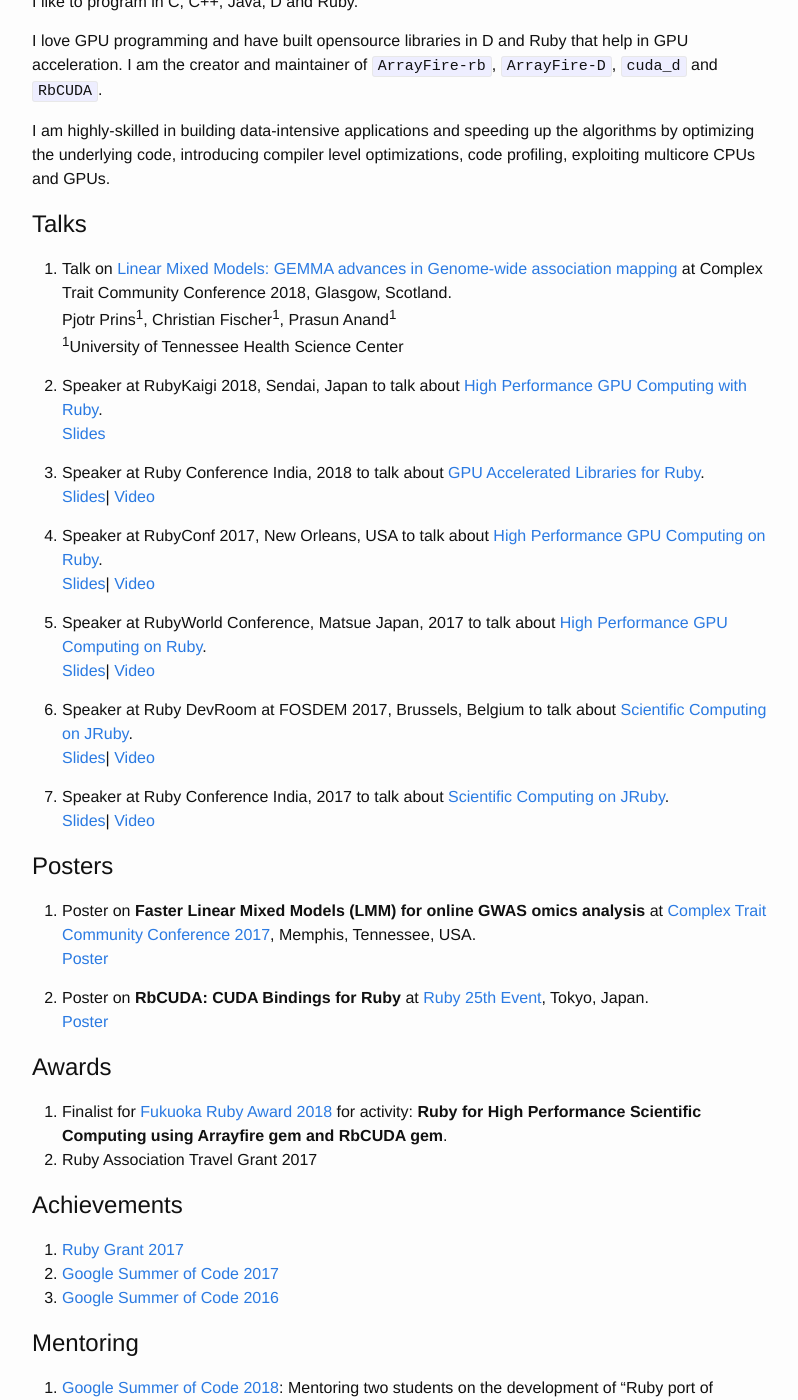
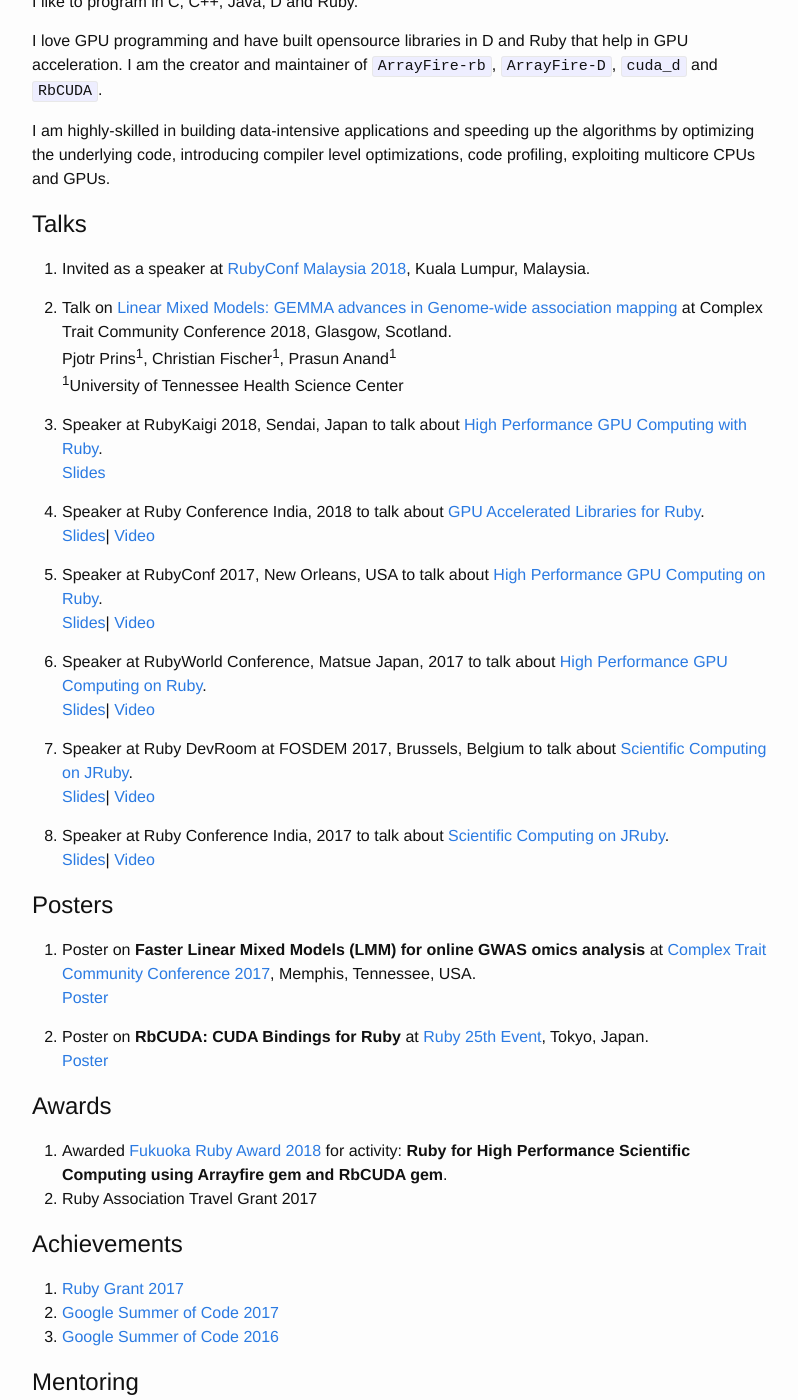
Before and after one commit to prasunanand/prasunanand.github.io, a Jekyll site: the page built from about.md, in a window 1280 px wide and 1400 px high, scrolled down 902 px. Shown: the whole window, without its empty margins (238-1036 px from the left). Built offline with Jekyll 4.4.1, drawn with Linux system fonts in a browser that asks for light colours.

Commit message:
RubyConf Malaysia

```diff
--- a/about.md
+++ b/about.md
@@ -43,7 +43,9 @@
 
 # Talks
 
-1. Talk on [Linear Mixed Models: GEMMA advances in Genome-wide association mapping](http://www.complextrait.org/ctc2018/abstracts.html) at Complex Trait Community Conference 2018, Glasgow, Scotland.<br>
+1. Invited as a speaker at [RubyConf Malaysia 2018](http://rubyconf.my/#speakers), Kuala Lumpur, Malaysia.
+
+2. Talk on [Linear Mixed Models: GEMMA advances in Genome-wide association mapping](http://www.complextrait.org/ctc2018/abstracts.html) at Complex Trait Community Conference 2018, Glasgow, Scotland.<br>
 Pjotr Prins<sup>1</sup>, Christian Fischer<sup>1</sup>, Prasun Anand<sup>1</sup><br>
 <sup>1</sup>University of Tennessee Health Science Center
 
@@ -78,7 +80,7 @@
 
 
 # Awards
-1. Finalist for [Fukuoka Ruby Award 2018](https://www.ruby-lang.org/en/news/2017/12/27/fukuoka-ruby-award-2018/) for activity: **Ruby for High Performance Scientific Computing using Arrayfire gem and RbCUDA gem**.
+1. Awarded [Fukuoka Ruby Award 2018](https://www.ruby-lang.org/en/news/2017/12/27/fukuoka-ruby-award-2018/) for activity: **Ruby for High Performance Scientific Computing using Arrayfire gem and RbCUDA gem**.
 2. Ruby Association Travel Grant 2017
 
 # Achievements
```
